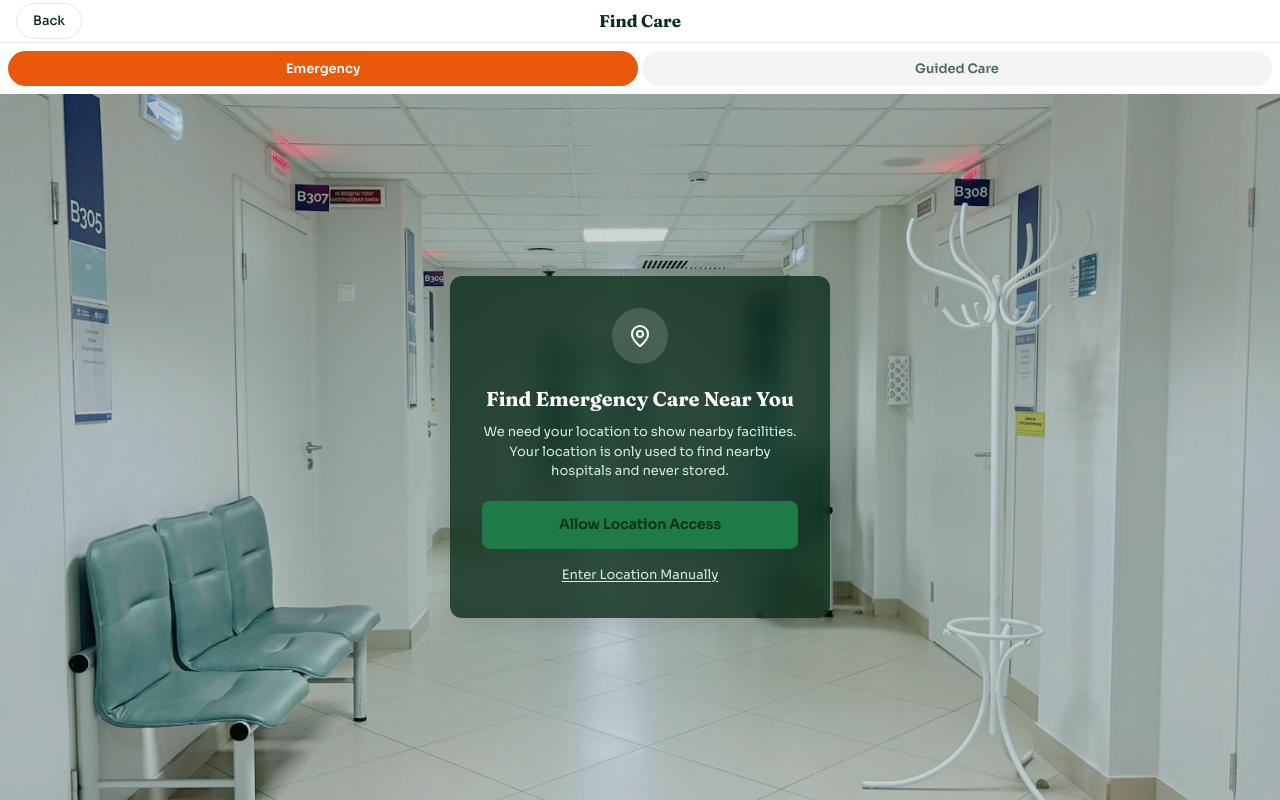
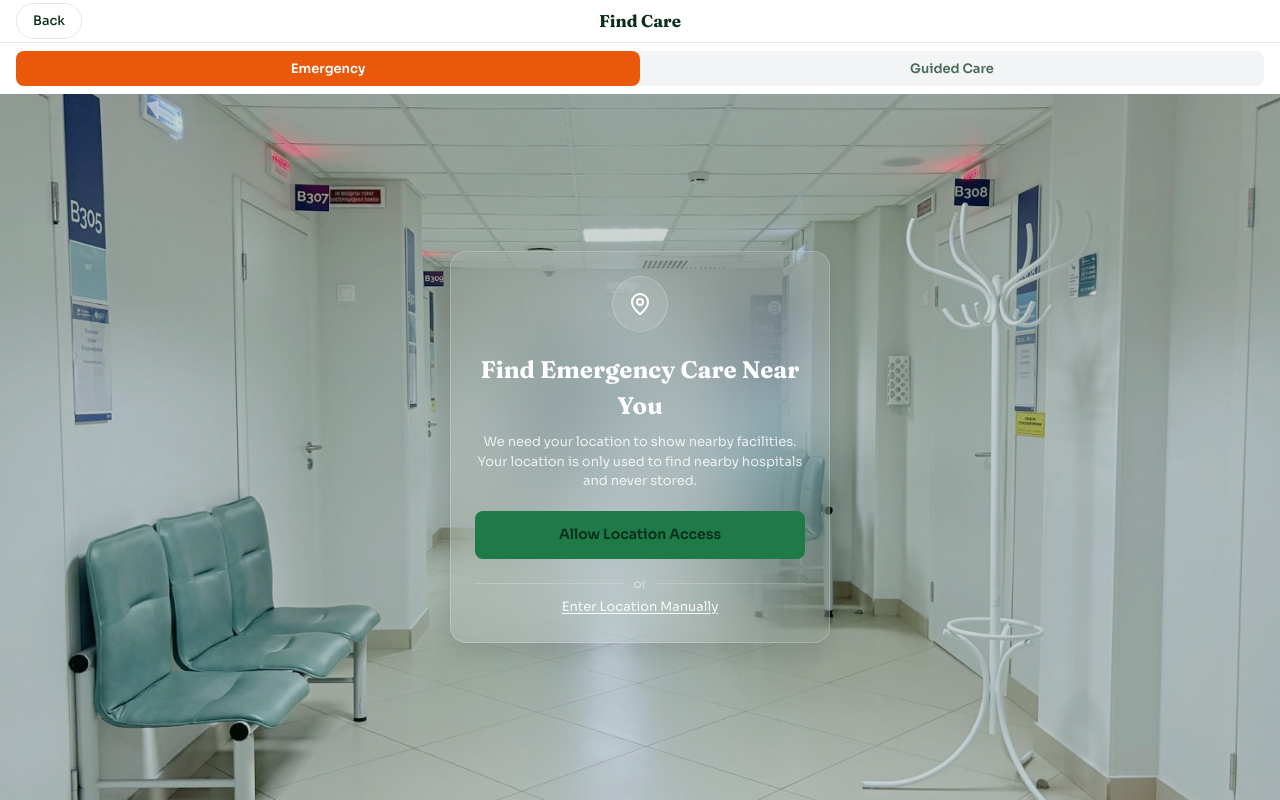
Before and after one commit to Roqeeb-dev/refernet, a Next.js app: page /find-care/emergency in a window 1280 px wide. Built offline with nearby package versions, Linux system fonts and the light colour scheme.

Commit message:
FEAT: minor style adjustments across the emergency pages

```diff
--- a/app/(public)/find-care/emergency/page.tsx
+++ b/app/(public)/find-care/emergency/page.tsx
@@ -33,15 +33,15 @@ export default function EmergencyPage() {
 
   return (
     <FindCareBackdrop>
-      <div className="rounded-lg bg-green-900/80 p-xl text-center shadow-floating backdrop-blur-md sm:p-2xl">
-        <div className="mx-auto mb-lg flex h-14 w-14 items-center justify-center rounded-full bg-white/15">
+      <div className="rounded-xl border border-white/20 bg-white/10 p-xl text-center shadow-floating backdrop-blur-2xl p-2xl">
+        <div className="mx-auto mb-lg flex h-14 w-14 items-center justify-center rounded-full border border-white/20 bg-white/10">
           <MapPin size={24} className="text-white" />
         </div>
 
-        <h2 className="mb-sm font-display text-heading-lg font-bold text-white">
+        <h2 className="mb-sm font-display text-heading-xl font-bold text-white">
           Find Emergency Care Near You
         </h2>
-        <p className="mb-lg font-body text-body-sm text-green-100">
+        <p className="mb-lg font-body text-body-sm text-white/80">
           We need your location to show nearby facilities.
           <br />
           Your location is only used to find nearby hospitals and never stored.
@@ -65,9 +65,15 @@ export default function EmergencyPage() {
           Allow Location Access
         </Button>
 
+        <div className="mt-base flex items-center gap-sm">
+          <span className="h-px flex-1 bg-white/20" />
+          <span className="font-body text-caption text-white/50">or</span>
+          <span className="h-px flex-1 bg-white/20" />
+        </div>
+
         <button
           type="button"
-          className="mt-base font-body text-body-sm text-green-100 underline underline-offset-2 transition-colors hover:text-white"
+          className="mt-xs font-body text-body-sm text-white/90 underline underline-offset-2 transition-colors hover:text-white"
         >
           Enter Location Manually
         </button>
--- a/app/(public)/find-care/layout.tsx
+++ b/app/(public)/find-care/layout.tsx
@@ -42,17 +42,18 @@ export default function FindCareLayout({
         </h1>
       </div>
 
-      <div className="flex gap-xs bg-white p-sm">
+      <div className="bg-white px-base py-sm">
+        <div className="flex rounded-md bg-gray-100">
           {TABS.map((tab) => {
             const active = pathname.startsWith(tab.href);
             return (
               <Link
                 key={tab.href}
                 href={tab.href}
-              className={`flex-1 rounded-full py-sm text-center font-body text-body-sm font-semibold transition-colors ${
+                className={`flex-1 rounded-md py-sm text-center font-body text-body-sm font-semibold transition-colors ${
                   active
                     ? tab.activeClass
-                  : "bg-gray-100 text-text-secondary hover:bg-gray-200"
+                    : "text-text-secondary hover:text-text-primary"
                 }`}
               >
                 {tab.label}
@@ -60,6 +61,7 @@ export default function FindCareLayout({
             );
           })}
         </div>
+      </div>
 
       <main className="flex flex-1 flex-col bg-green-50">{children}</main>
     </div>
--- a/components/landing/Footer.tsx
+++ b/components/landing/Footer.tsx
@@ -5,9 +5,9 @@ const FOOTER_COLUMNS = [
   {
     heading: "Platform",
     links: [
-      { label: "Find Care", href: "#" },
-      { label: "Emergency Mode", href: "#" },
-      { label: "Guided Care", href: "#" },
+      { label: "Find Care", href: "/find-care/emergency" },
+      { label: "Emergency Mode", href: "/find-care/emergency" },
+      { label: "Guided Care", href: "/find-care/guided-care" },
       { label: "Referral Portal", href: "#" },
     ],
   },
@@ -22,10 +22,10 @@ const FOOTER_COLUMNS = [
   {
     heading: "Company",
     links: [
-      { label: "About Us", href: "#" },
-      { label: "Contact", href: "#" },
-      { label: "Privacy Policy", href: "#" },
-      { label: "Terms of Service", href: "#" },
+      { label: "About Us", href: "/about-us" },
+      { label: "Contact", href: "/contact" },
+      { label: "Privacy Policy", href: "/privacy-policy" },
+      { label: "Terms of Service", href: "/terms" },
     ],
   },
 ];
```
Lines whose indentation alone changed are shown as unchanged.
